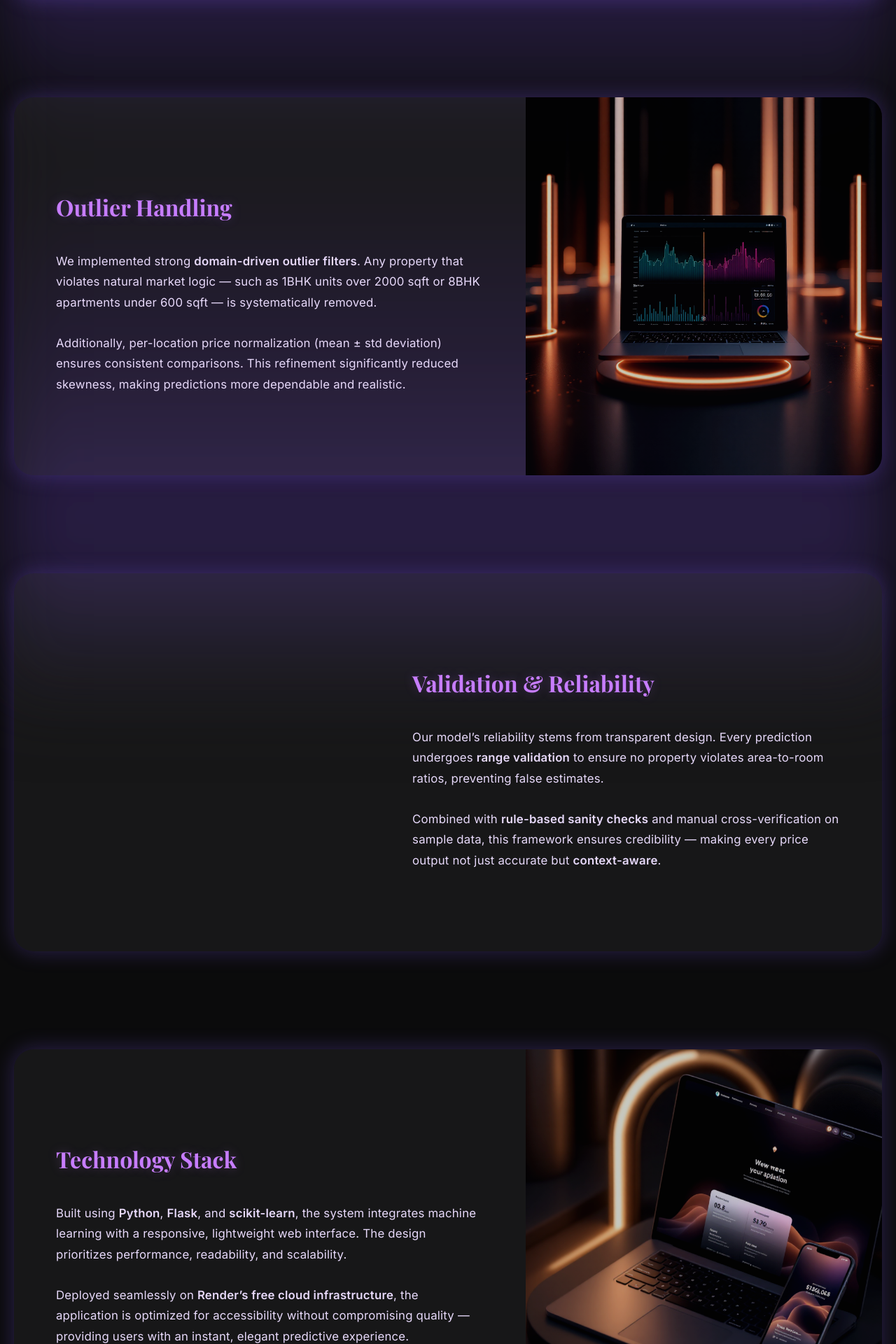
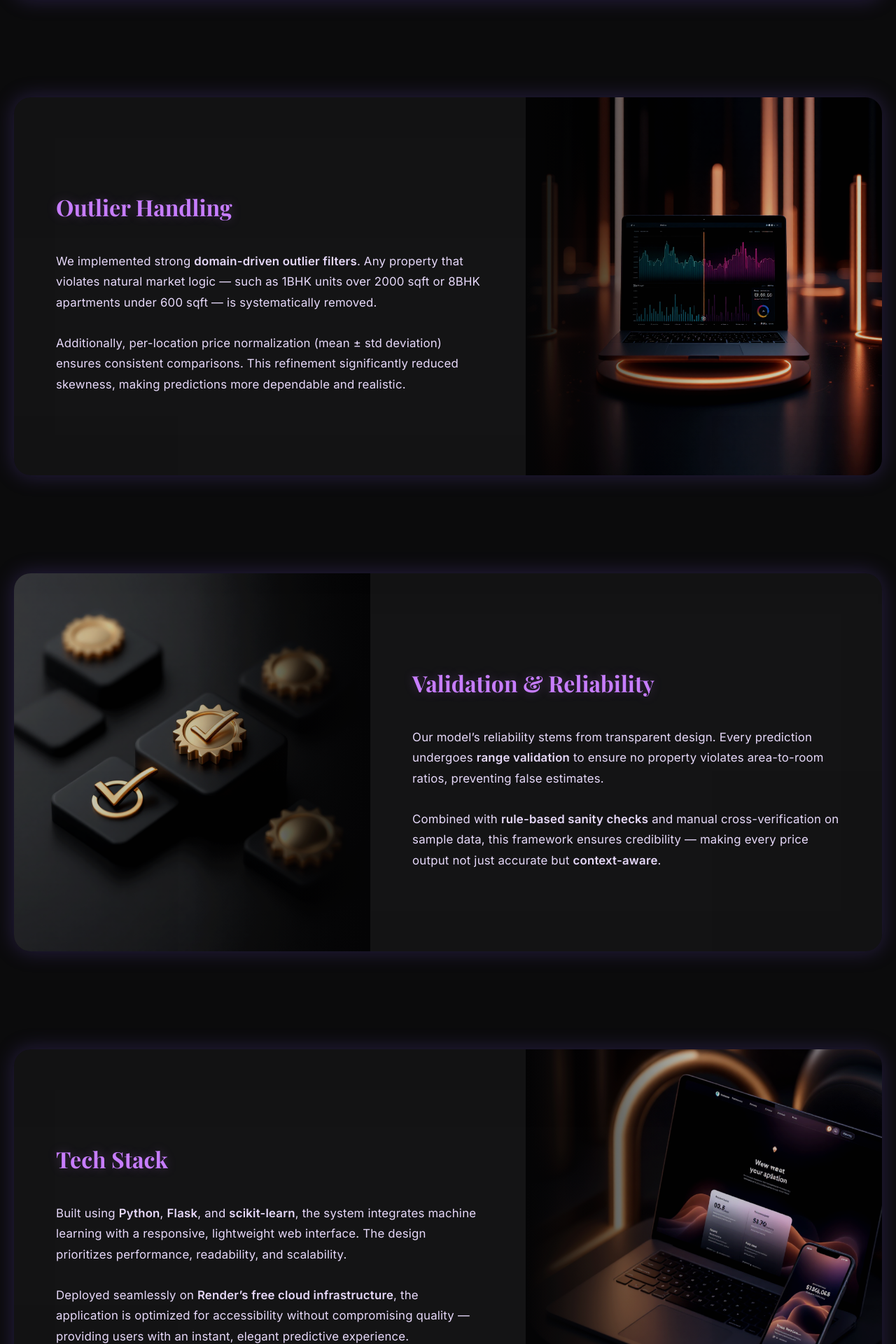
Before and after one commit to RoneyBABA/Housing, a Flask app: page / in a window 1280 px wide. Shown: the part 2201-4121 px from the top of the page at 70% size. Run offline with Flask 3, Linux system fonts and the light colour scheme; parts of the project's set-up code (start-up, migrations or seed data) failed here and were passed over.

Commit message:
More Frontend changes

```diff
--- a/Backend/static/script.js
+++ b/Backend/static/script.js
@@ -9,3 +9,9 @@ function revealCards() {
 }
 window.addEventListener('scroll', revealCards);
 revealCards();
+
+window.addEventListener('scroll', () => {
+  const scrollY = window.scrollY;
+  const gradient = document.querySelector('.scroll-gradient');
+  gradient.style.opacity = Math.min(scrollY / 400, 1);
+});
--- a/Backend/static/style.css
+++ b/Backend/static/style.css
@@ -172,3 +172,41 @@ button:hover {
     padding: 40px 25px;
   }
 }
+.card {
+  position: relative;
+  overflow: hidden;
+}
+
+.card .image {
+  position: relative;
+}
+
+.card .image::after {
+  content: "";
+  position: absolute;
+  inset: 0;
+  background: linear-gradient(to left, rgba(11,11,12,0) 50%, #0b0b0c 100%);
+  pointer-events: none;
+}
+
+.card.right .image::after {
+  background: linear-gradient(to right, rgba(11,11,12,0) 50%, #0b0b0c 100%);
+}
+
+.card {
+  position: relative;
+  border-radius: 24px;
+  overflow: hidden;
+  background: rgba(255,255,255,0.03);
+  box-shadow: 0 0 30px rgba(127, 90, 240, 0.25);
+}
+
+.card::before {
+  content: "";
+  position: absolute;
+  inset: 0;
+  z-index: -1;
+  background: inherit;
+  filter: blur(40px) brightness(0.9);
+  opacity: 0.3;
+}
--- a/Backend/templates/index.html
+++ b/Backend/templates/index.html
@@ -9,6 +9,9 @@
 
 </head>
 <body>
+  <div class="top-hero"
+     style="background-image:url('https://raw.githubusercontent.com/RoneyBABA/Housing/master/Backend/static/assets/model_overview.png');"></div>
+
 
 <div class="scroll-gradient"></div>
 
@@ -67,7 +70,7 @@
 
   <!-- CARD 2 -->
   <div class="card right">
-    <div class="image" style="background-image:url('https://raw.githubusercontent.com/RoneyBABA/Housing/master/Backend/static/assets/feature_handling.png}');"></div>
+    <div class="image" style="background-image:url('https://raw.githubusercontent.com/RoneyBABA/Housing/master/Backend/static/assets/feature_handling.png');"></div>
     <div class="text">
       <h2> Feature Engineering</h2>
       <p>Beyond raw data, we introduced intelligent derived metrics such as <b>sqft_per_bhk</b> (efficiency ratio)
@@ -92,7 +95,7 @@
 
   <!-- CARD 4 -->
   <div class="card right">
-    <div class="image" style="background-image:url('https://raw.githubusercontent.com/RoneyBABA/Housing/master/Backend/static/assets/verification.png') ';"></div>
+    <div class="image" style="background-image:url('https://raw.githubusercontent.com/RoneyBABA/Housing/master/Backend/static/assets/verification.png');"></div>
     <div class="text">
       <h2>Validation & Reliability</h2>
       <p>Our model’s reliability stems from transparent design. Every prediction undergoes
@@ -105,7 +108,7 @@
   <!-- CARD 5 -->
   <div class="card left">
     <div class="text">
-      <h2>Technology Stack</h2>
+      <h2>Tech Stack</h2>
       <p>Built using <b>Python</b>, <b>Flask</b>, and <b>scikit-learn</b>, the system integrates machine learning with a responsive,
       lightweight web interface. The design prioritizes performance, readability, and scalability.</p>
       <p>Deployed seamlessly on <b>Render’s free cloud infrastructure</b>, the application is optimized for
```
Also changed, not shown: Backend/static/assets/model_overview.png.
